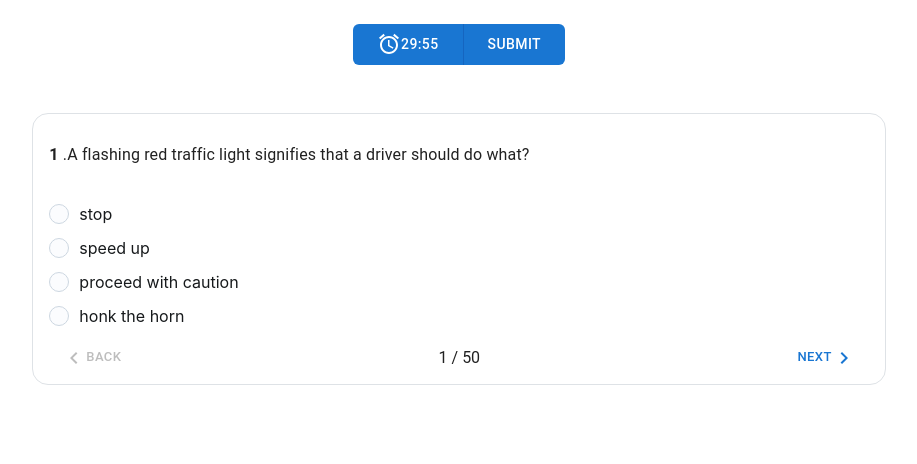
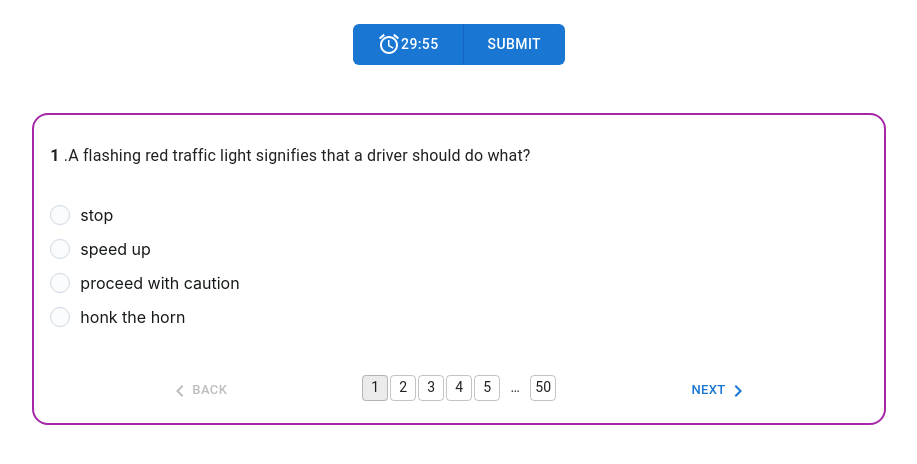
Before and after one commit to SamuelAbolade/CBT_react_app, a React (Create React App) app: page /MainApp in a window 1280 px wide. Shown: the top 464 px of the page, without its empty margins (181-1098 px from the left). Built offline with nearby package versions, Linux system fonts and the light colour scheme.

Commit message:
Added pagination feature

```diff
--- a/src/Redux/questionControllerSlice.js
+++ b/src/Redux/questionControllerSlice.js
@@ -17,7 +17,11 @@ const questionControllerSlice = createSlice({
         handleBack:(state) => {
             state.currentQuestionIndex = state.currentQuestionIndex-1
         },
+        handlePaginationChange: (state, action) => {
+            state.currentQuestionIndex = action.payload
+            // setPage(value);
+        }
     }
 })
-export const {handleNext, handleBack} = questionControllerSlice.actions
+export const { handleNext, handleBack, handlePaginationChange } = questionControllerSlice.actions
 export default questionControllerSlice.reducer
--- a/src/Routes/Main.js
+++ b/src/Routes/Main.js
@@ -1,18 +1,7 @@
 import React, { useState, useEffect } from 'react'
-import questions from "../questions"
 import Box from '@mui/material/Box';
-import { useTheme } from '@mui/material/styles';
-import MobileStepper from '@mui/material/MobileStepper';
-import Button from '@mui/material/Button';
-
 import { useDispatch, useSelector } from 'react-redux';
 import { resetTimer, startTimer, } from '../Redux/timerSlice';
-import { resetSelectedOptions } from '../Redux/optionControllerSlice';
-import ConfirmSubmitDialog from '../components/ConfirmSubmitDialog';
-import IconButton from '@mui/material/IconButton';
-import MenuIcon from '@mui/icons-material/Menu';
-import Toolbar from '@mui/material/Toolbar';
-
 import { useNavigate } from 'react-router-dom';
 import AppBar from '../components/AppBar';
 import CurrentQuestion from '../components/CurrentQuestion';
@@ -22,7 +11,6 @@ import QuestionController from '../components/QuestionController';
 
 const Main = () => {
   const dispatch = useDispatch()
-  const theme = useTheme();
   const navigate = useNavigate()
   const { timerReducer: { timeRemaining } } = useSelector((state) => state)
 
@@ -66,12 +54,12 @@ const Main = () => {
       </AppBar> */}
 
       </Box>
-      <Box className="col-11 col-lg-8 m-auto mt-5 border rounded-4" sx={{ flexGrow: 1, }}>
-        <Box sx={{ height: 270, width: '100%', p: 2, }}>
-        <CurrentQuestion/>
-        <QuestionOption />
-        <QuestionController />
+      <Box className="col-11 col-lg-8 m-auto mt-5 rounded-4" sx={{ border:2, borderColor:"#A527A8", flexGrow: 1, }}>
+        <Box sx={{ height: 260, width: '100%', p: 2, }}>
+          <CurrentQuestion />
+          <QuestionOption />
         </Box>
+          <Box className=""><QuestionController /></Box>
       </Box>
     </>
   )
--- a/src/components/QuestionController.js
+++ b/src/components/QuestionController.js
@@ -5,7 +5,9 @@ import { useTheme } from '@mui/material/styles';
 import KeyboardArrowLeft from '@mui/icons-material/KeyboardArrowLeft';
 import KeyboardArrowRight from '@mui/icons-material/KeyboardArrowRight';
 import { useDispatch, useSelector } from 'react-redux';
-import { handleNext, handleBack } from '../Redux/questionControllerSlice';
+import { handleNext, handleBack, handlePaginationChange } from '../Redux/questionControllerSlice';
+import Pagination from '@mui/material/Pagination';
+import Stack from '@mui/material/Stack';
 
 
 const QuestionController = () => {
@@ -14,20 +16,27 @@ const QuestionController = () => {
     const maxSteps = questions.length
     const theme = useTheme()
 
-    const next =()=>{
+    const next = () => {
         dispatch(handleNext())
     }
-    const back =()=>{
+    const back = () => {
         dispatch(handleBack())
+    }
+    const handleChange=(event, value)=>{
+        dispatch(handlePaginationChange(value-1))
     }
     return (
         <>
-            <MobileStepper
-                variant="text"
-                steps={maxSteps}
-                position="static"
-                activeStep={currentQuestionIndex}
-                nextButton={
+        <div className='d-flex justify-content-evenly mb-3'>
+            <Button size="small" onClick={back} disabled={currentQuestionIndex === 0}>
+                {theme.direction === 'rtl' ? (
+                    <KeyboardArrowRight />
+                ) : (
+                    <KeyboardArrowLeft />
+                )}
+                Back
+            </Button>
+                <Pagination size='small' count={maxSteps} hideNextButton hidePrevButton page={currentQuestionIndex+1} siblingCount={1} onChange={handleChange} variant="outlined" shape="rounded" />
             <Button
                 size="small"
                 onClick={next}
@@ -40,19 +49,8 @@ const QuestionController = () => {
                     <KeyboardArrowRight />
                 )}
             </Button>
-                }
-
-                backButton={
-                    <Button size="small" onClick={back} disabled={currentQuestionIndex === 0}>
-                        {theme.direction === 'rtl' ? (
-                            <KeyboardArrowRight />
-                        ) : (
-                            <KeyboardArrowLeft />
-                        )}
-                        Back
-                    </Button>
-                }
-            />
+        </div>
+            {/* /> */}
             {/* <Pagination setActiveCurrentQuestionIndex={setActiveCurrentQuestionIndex} /> */}
         </>
     )
```
Lines whose indentation alone changed are shown as unchanged.
